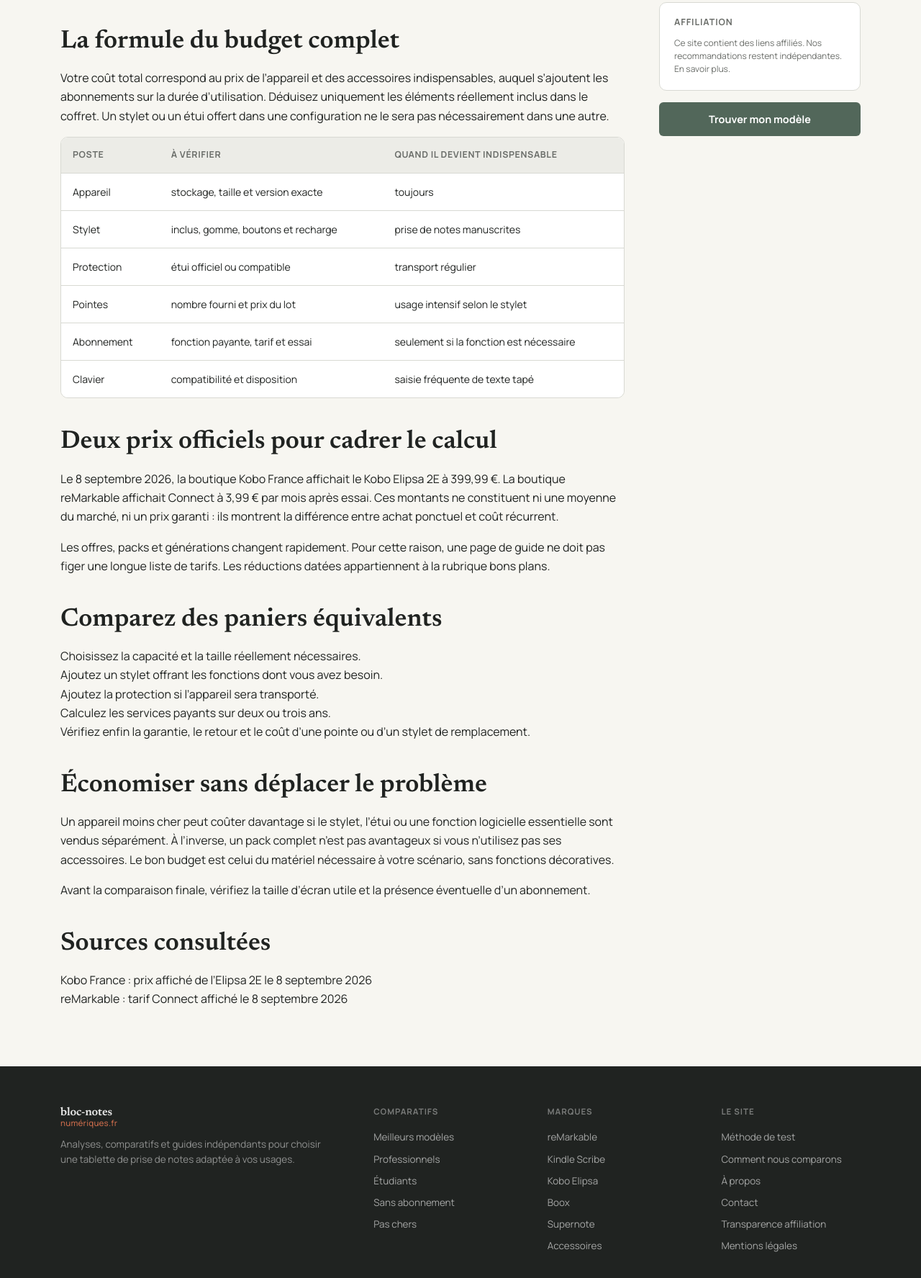
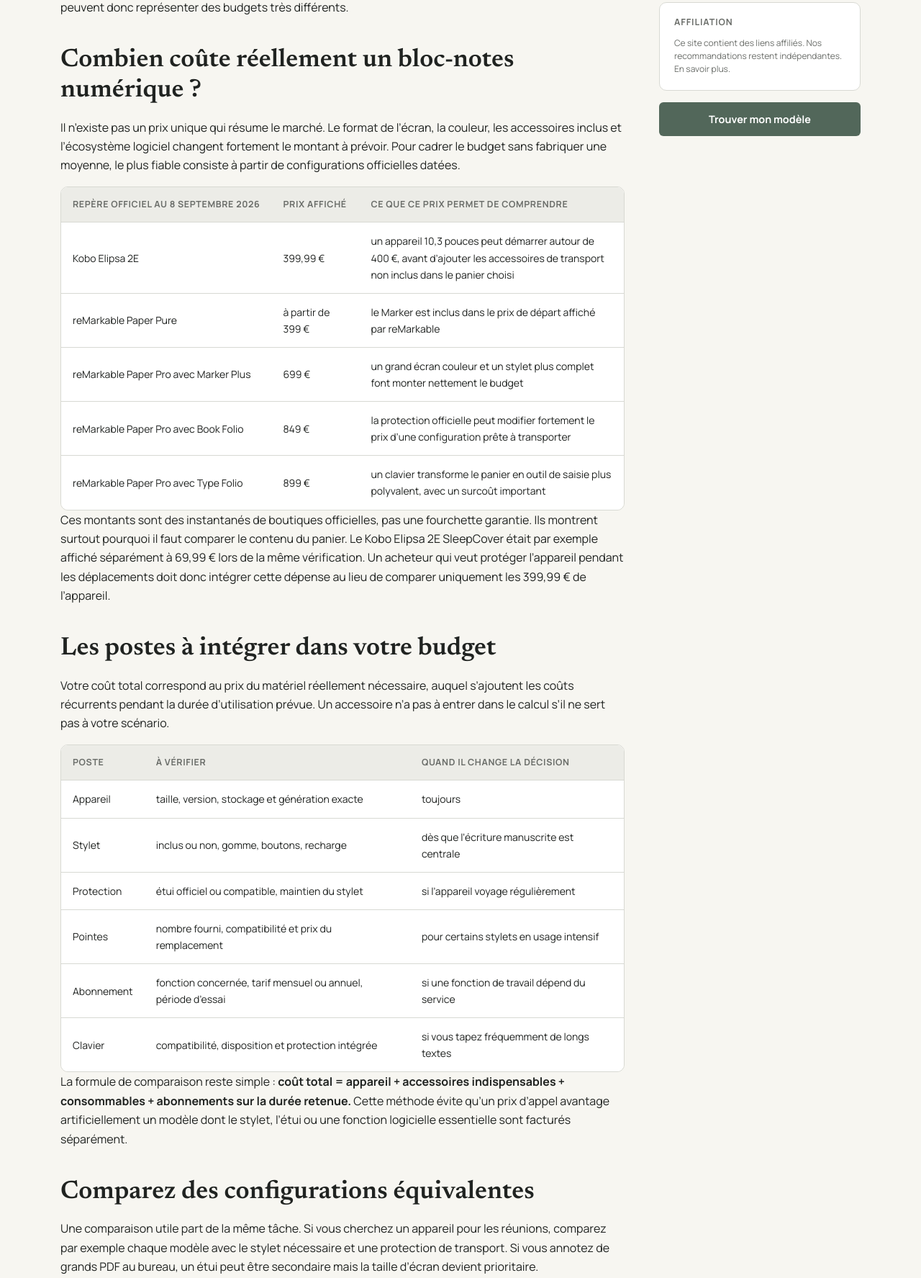
Before and after one commit to MarcW88/bloc-notes-numerique, a plain HTML site: page guides/prix-bloc-notes-numerique/index.html in a window 1280 px wide. Shown: the part 583-2358 px from the top of the page at 72% size. Drawn offline with Linux system fonts and the light colour scheme.

Commit message:
content: expand price guide with decision-ready budget analysis

```diff
--- a/guides/prix-bloc-notes-numerique/index.html
+++ b/guides/prix-bloc-notes-numerique/index.html
@@ -134,43 +134,76 @@
 <div class="container">
   <div class="content-layout">
     <article class="content-main">
-      <p class="article-answer"><strong>Le prix réel d’un bloc-notes numérique comprend l’appareil, le stylet nécessaire, la protection, les consommables et les services payants.</strong> Comparez un panier prêt à l’emploi sur la durée prévue plutôt que le prix d’appel affiché seul.</p>
+      <p class="article-answer"><strong>Le prix d’un bloc-notes numérique se compare comme une configuration prête à l’emploi, pas comme un appareil nu.</strong> Comptez l’appareil, le stylet nécessaire, la protection si vous le transportez, les consommables et les services payants que votre usage exige. Deux modèles affichés au même prix peuvent donc représenter des budgets très différents.</p>
 
-      <h2 id="formule">La formule du budget complet</h2>
-      <p>Votre coût total correspond au prix de l’appareil et des accessoires indispensables, auquel s’ajoutent les abonnements sur la durée d’utilisation. Déduisez uniquement les éléments réellement inclus dans le coffret. Un stylet ou un étui offert dans une configuration ne le sera pas nécessairement dans une autre.</p>
+      <h2 id="combien">Combien coûte réellement un bloc-notes numérique ?</h2>
+      <p>Il n’existe pas un prix unique qui résume le marché. Le format de l’écran, la couleur, les accessoires inclus et l’écosystème logiciel changent fortement le montant à prévoir. Pour cadrer le budget sans fabriquer une moyenne, le plus fiable consiste à partir de configurations officielles datées.</p>
 
       <div class="table-wrapper"><table class="comp-table">
-        <thead><tr><th>Poste</th><th>À vérifier</th><th>Quand il devient indispensable</th></tr></thead>
+        <thead><tr><th>Repère officiel au 8 septembre 2026</th><th>Prix affiché</th><th>Ce que ce prix permet de comprendre</th></tr></thead>
         <tbody>
-          <tr><td>Appareil</td><td>stockage, taille et version exacte</td><td>toujours</td></tr>
-          <tr><td>Stylet</td><td>inclus, gomme, boutons et recharge</td><td>prise de notes manuscrites</td></tr>
-          <tr><td>Protection</td><td>étui officiel ou compatible</td><td>transport régulier</td></tr>
-          <tr><td>Pointes</td><td>nombre fourni et prix du lot</td><td>usage intensif selon le stylet</td></tr>
-          <tr><td>Abonnement</td><td>fonction payante, tarif et essai</td><td>seulement si la fonction est nécessaire</td></tr>
-          <tr><td>Clavier</td><td>compatibilité et disposition</td><td>saisie fréquente de texte tapé</td></tr>
+          <tr><td>Kobo Elipsa 2E</td><td>399,99 €</td><td>un appareil 10,3 pouces peut démarrer autour de 400 €, avant d’ajouter les accessoires de transport non inclus dans le panier choisi</td></tr>
+          <tr><td>reMarkable Paper Pure</td><td>à partir de 399 €</td><td>le Marker est inclus dans le prix de départ affiché par reMarkable</td></tr>
+          <tr><td>reMarkable Paper Pro avec Marker Plus</td><td>699 €</td><td>un grand écran couleur et un stylet plus complet font monter nettement le budget</td></tr>
+          <tr><td>reMarkable Paper Pro avec Book Folio</td><td>849 €</td><td>la protection officielle peut modifier fortement le prix d’une configuration prête à transporter</td></tr>
+          <tr><td>reMarkable Paper Pro avec Type Folio</td><td>899 €</td><td>un clavier transforme le panier en outil de saisie plus polyvalent, avec un surcoût important</td></tr>
         </tbody>
       </table></div>
 
-      <h2 id="exemples">Deux prix officiels pour cadrer le calcul</h2>
-      <p>Le 8 septembre 2026, la boutique Kobo France affichait le Kobo Elipsa 2E à 399,99 €. La boutique reMarkable affichait Connect à 3,99 € par mois après essai. Ces montants ne constituent ni une moyenne du marché, ni un prix garanti : ils montrent la différence entre achat ponctuel et coût récurrent.</p>
-      <p>Les offres, packs et générations changent rapidement. Pour cette raison, une page de guide ne doit pas figer une longue liste de tarifs. Les réductions datées appartiennent à la rubrique <a href="/bons-plans/bloc-notes-numerique/">bons plans</a>.</p>
+      <p>Ces montants sont des instantanés de boutiques officielles, pas une fourchette garantie. Ils montrent surtout pourquoi il faut comparer le contenu du panier. Le Kobo Elipsa 2E SleepCover était par exemple affiché séparément à 69,99 € lors de la même vérification. Un acheteur qui veut protéger l’appareil pendant les déplacements doit donc intégrer cette dépense au lieu de comparer uniquement les 399,99 € de l’appareil.</p>
 
-      <h2 id="comparer">Comparez des paniers équivalents</h2>
+      <h2 id="formule">Les postes à intégrer dans votre budget</h2>
+      <p>Votre coût total correspond au prix du matériel réellement nécessaire, auquel s’ajoutent les coûts récurrents pendant la durée d’utilisation prévue. Un accessoire n’a pas à entrer dans le calcul s’il ne sert pas à votre scénario.</p>
+
+      <div class="table-wrapper"><table class="comp-table">
+        <thead><tr><th>Poste</th><th>À vérifier</th><th>Quand il change la décision</th></tr></thead>
+        <tbody>
+          <tr><td>Appareil</td><td>taille, version, stockage et génération exacte</td><td>toujours</td></tr>
+          <tr><td>Stylet</td><td>inclus ou non, gomme, boutons, recharge</td><td>dès que l’écriture manuscrite est centrale</td></tr>
+          <tr><td>Protection</td><td>étui officiel ou compatible, maintien du stylet</td><td>si l’appareil voyage régulièrement</td></tr>
+          <tr><td>Pointes</td><td>nombre fourni, compatibilité et prix du remplacement</td><td>pour certains stylets en usage intensif</td></tr>
+          <tr><td>Abonnement</td><td>fonction concernée, tarif mensuel ou annuel, période d’essai</td><td>si une fonction de travail dépend du service</td></tr>
+          <tr><td>Clavier</td><td>compatibilité, disposition et protection intégrée</td><td>si vous tapez fréquemment de longs textes</td></tr>
+        </tbody>
+      </table></div>
+
+      <p>La formule de comparaison reste simple : <strong>coût total = appareil + accessoires indispensables + consommables + abonnements sur la durée retenue.</strong> Cette méthode évite qu’un prix d’appel avantage artificiellement un modèle dont le stylet, l’étui ou une fonction logicielle essentielle sont facturés séparément.</p>
+
+      <h2 id="paniers">Comparez des configurations équivalentes</h2>
+      <p>Une comparaison utile part de la même tâche. Si vous cherchez un appareil pour les réunions, comparez par exemple chaque modèle avec le stylet nécessaire et une protection de transport. Si vous annotez de grands PDF au bureau, un étui peut être secondaire mais la taille d’écran devient prioritaire.</p>
+
       <ol>
-        <li>Choisissez la capacité et la taille réellement nécessaires.</li>
-        <li>Ajoutez un stylet offrant les fonctions dont vous avez besoin.</li>
-        <li>Ajoutez la protection si l’appareil sera transporté.</li>
-        <li>Calculez les services payants sur deux ou trois ans.</li>
-        <li>Vérifiez enfin la garantie, le retour et le coût d’une pointe ou d’un stylet de remplacement.</li>
+        <li>Définissez les deux ou trois tâches que l’appareil doit remplacer.</li>
+        <li>Choisissez la taille et les fonctions indispensables à ces tâches.</li>
+        <li>Ajoutez uniquement les accessoires nécessaires pour obtenir cette configuration.</li>
+        <li>Intégrez les services payants si une fonction importante en dépend.</li>
+        <li>Comparez ensuite les totaux, pas les prix d’appel.</li>
       </ol>
 
+      <p>Les bundles officiels illustrent bien l’écart possible à produit presque identique. Pour le Paper Pro, reMarkable affichait 699 € avec Marker Plus, 849 € avec Book Folio et 899 € avec Type Folio. Le bon panier dépend donc moins du nombre d’accessoires que de ceux que vous utiliserez vraiment.</p>
+
+      <h2 id="duree">Prix d’achat ou coût sur plusieurs années ?</h2>
+      <p>Un abonnement modeste peut devenir visible sur trois ou quatre ans. Sur la boutique reMarkable en zone euro consultée le 8 septembre 2026, Connect était affiché à 3,99 € par mois ou 39,90 € par an après la période d’essai. À tarif inchangé, cela représenterait 143,64 € sur trois ans en paiement mensuel, ou 119,70 € avec trois années facturées au tarif annuel.</p>
+      <p>Ce calcul n’est pas une prévision de prix. Il sert à montrer l’effet d’un coût récurrent sur le panier initial. Avant d’ajouter un abonnement, vérifiez quelles fonctions restent disponibles gratuitement et lesquelles vous utiliserez réellement. Le guide <a href="/guides/bloc-notes-numerique-avec-ou-sans-abonnement/">bloc-notes numérique avec ou sans abonnement</a> détaille cette vérification.</p>
+
+      <h2 id="payer-plus">Quand vaut-il la peine de payer plus cher ?</h2>
+      <p>Un surcoût est défendable lorsqu’il supprime une contrainte concrète. Un grand écran peut éviter des zooms permanents sur des PDF, la couleur peut préserver des légendes indispensables, un clavier peut remplacer une partie de la saisie sur ordinateur et un logiciel plus ouvert peut être nécessaire pour une application métier.</p>
+      <p>À l’inverse, payer davantage pour une fonction rarement utilisée ne rend pas l’appareil plus adapté. Si vos notes sont surtout textuelles et que vous exportez quelques PDF, un écran couleur ou un clavier coûteux peut rester sans effet sur votre travail quotidien.</p>
+
       <h2 id="economiser">Économiser sans déplacer le problème</h2>
-      <p>Un appareil moins cher peut coûter davantage si le stylet, l’étui ou une fonction logicielle essentielle sont vendus séparément. À l’inverse, un pack complet n’est pas avantageux si vous n’utilisez pas ses accessoires. Le bon budget est celui du matériel nécessaire à votre scénario, sans fonctions décoratives.</p>
-      <p>Avant la comparaison finale, vérifiez la <a href="/guides/taille-ecran-bloc-notes-numerique/">taille d’écran utile</a> et la présence éventuelle d’un <a href="/guides/bloc-notes-numerique-avec-ou-sans-abonnement/">abonnement</a>.</p>
+      <p>Le prix le plus bas n’est intéressant que si l’appareil couvre déjà votre besoin. Une économie sur le matériel peut disparaître si vous devez acheter un stylet, une protection ou un service supplémentaire juste après la commande.</p>
+      <p>Commencez donc par éliminer les fonctions inutiles, puis comparez les paniers restants. Une taille d’écran plus petite peut réduire le budget si elle affiche correctement vos documents. À l’inverse, acheter trop compact pour de grands PDF peut vous pousser à remplacer l’appareil plus tôt. Notre guide sur la <a href="/guides/taille-ecran-bloc-notes-numerique/">taille d’écran d’un bloc-notes numérique</a> aide à trancher ce point avant de regarder les promotions.</p>
+
+      <h2 id="suite">Quel comparatif consulter selon votre budget ?</h2>
+      <p>Une fois votre panier cible défini, passez au comparatif correspondant à votre contrainte. Les <a href="/comparatifs/bloc-notes-numerique-pas-cher/">bloc-notes numériques pas chers</a> servent à chercher une configuration accessible, tandis que le <a href="/comparatifs/meilleur-bloc-notes-numerique/">comparatif général des bloc-notes numériques</a> permet d’arbitrer entre plusieurs usages. Si vous refusez tout coût récurrent, consultez directement les <a href="/comparatifs/bloc-notes-numerique-sans-abonnement/">modèles sans abonnement</a>.</p>
+      <p>Les réductions temporaires, elles, restent séparées de ce guide. Elles sont regroupées dans les <a href="/bons-plans/bloc-notes-numerique/">bons plans bloc-notes numériques</a> afin de ne pas confondre budget structurel et promotion du moment.</p>
 
       <h2 id="sources">Sources consultées</h2><ul class="source-list">
-        <li><a href="https://fr.kobobooks.com/collections/ereaders" rel="noopener noreferrer">Kobo France : prix affiché de l’Elipsa 2E le 8 septembre 2026</a></li>
-        <li><a href="https://remarkable.com/shop" rel="noopener noreferrer">reMarkable : tarif Connect affiché le 8 septembre 2026</a></li>
+        <li><a href="https://ereader.kobo.com/fr-fr/products/kobo-elipsa-2e" rel="noopener noreferrer">Kobo France : Kobo Elipsa 2E, prix affiché le 8 septembre 2026</a></li>
+        <li><a href="https://ereader.kobo.com/fr-fr/products/kobo-elipsa-2e-sleepcover-black" rel="noopener noreferrer">Kobo France : SleepCover Elipsa 2E, prix affiché le 8 septembre 2026</a></li>
+        <li><a href="https://remarkable.com/fr-FR/shop/compare" rel="noopener noreferrer">reMarkable : comparaison des tablettes et prix de départ du Paper Pure</a></li>
+        <li><a href="https://remarkable.com/fr-FR/products/remarkable-paper/pro?region_id=000250" rel="noopener noreferrer">reMarkable : configurations et prix du Paper Pro</a></li>
+        <li><a href="https://remarkable.com/de-AT/shop/connect" rel="noopener noreferrer">reMarkable : tarif Connect en zone euro consulté le 8 septembre 2026</a></li>
       </ul>
     </article>
     <aside class="content-sidebar">
```
